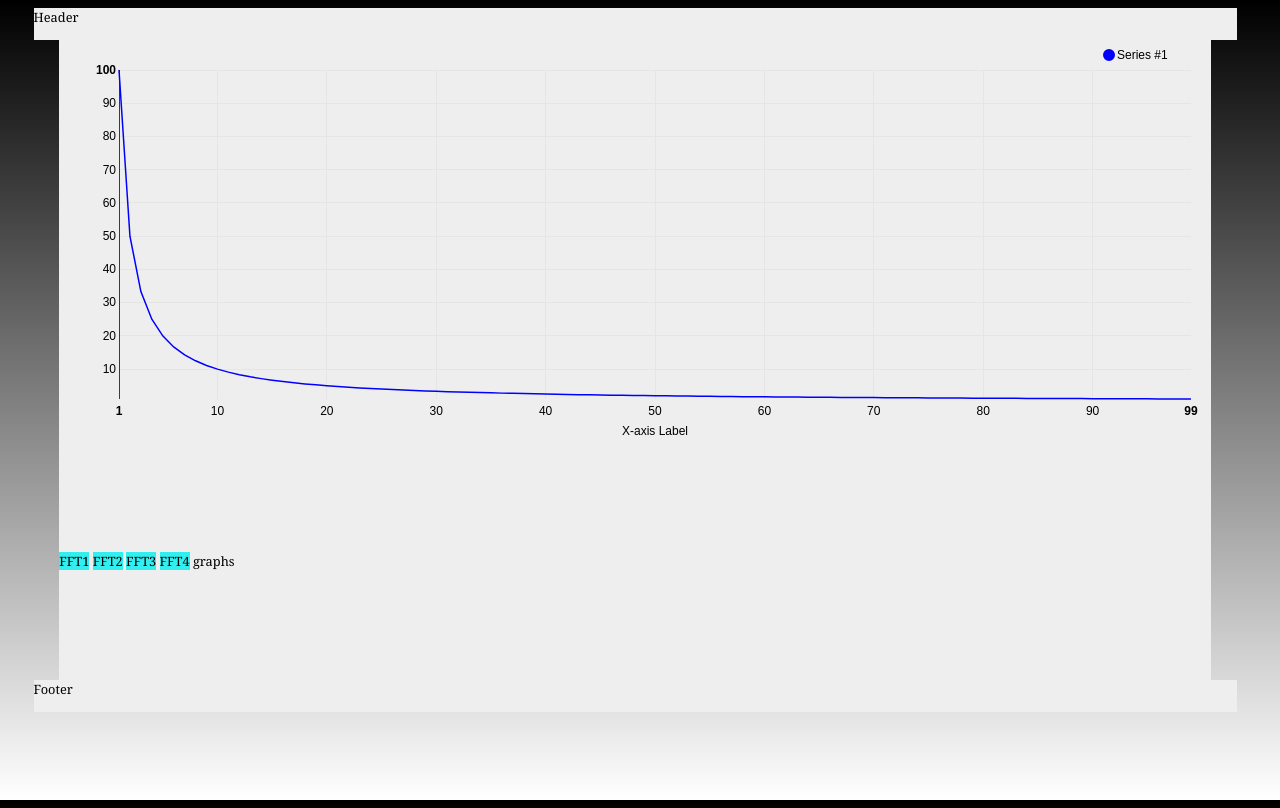
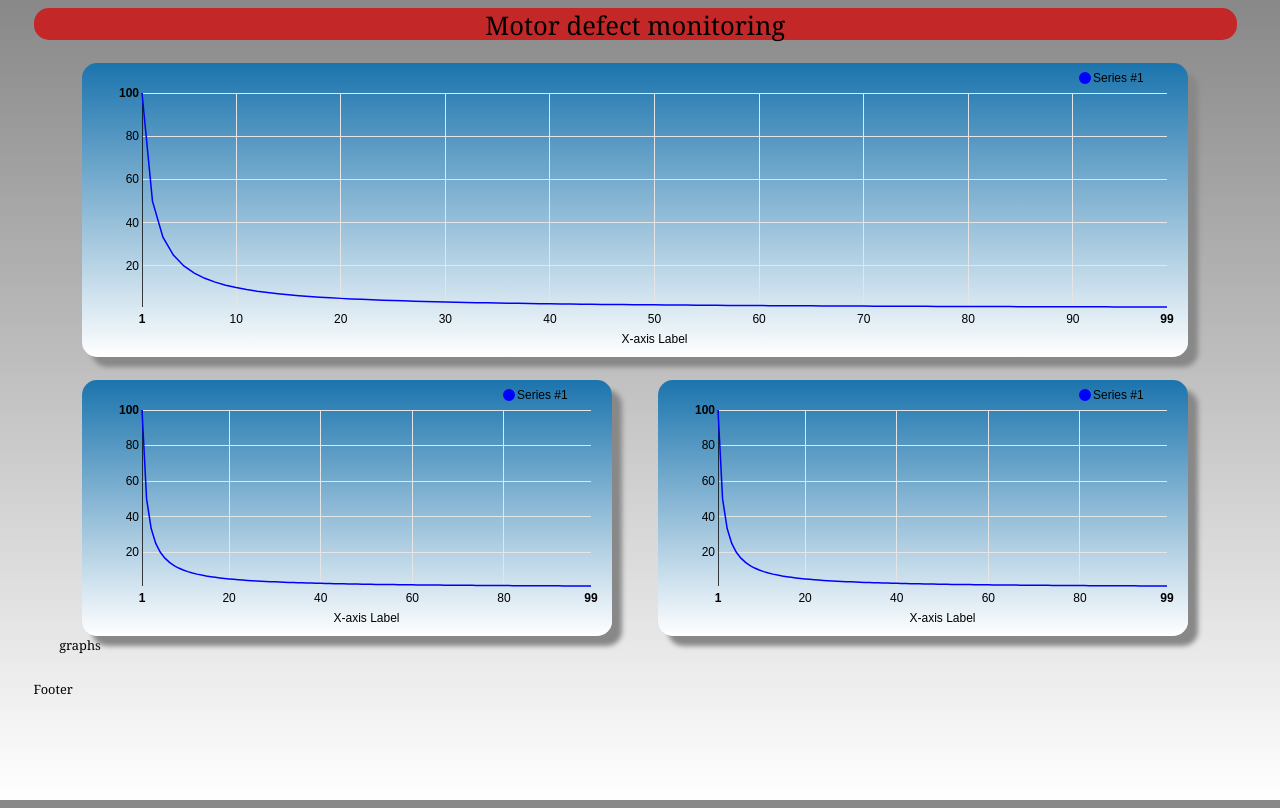
Before and after one commit to mistert69/chromewebapp, a browser extension: page fft.html in a window 1280 px wide. Drawn offline with nearby package versions, Linux system fonts and the light colour scheme.

Commit message:
added extra graphs

```diff
--- a/css/style.css
+++ b/css/style.css
@@ -5,8 +5,9 @@
 */
 
 
-body { font: 1vw Georgia, serif; }  /* 1vw is 1% of the viewport width */
-div { background: #eee; }
+body { font: 1vw Georgia, serif; background-image: url("pictures/lagers.gif"); }  /* 1vw is 1% of the viewport width */
+#header {background: rgb(196, 39, 39);  font: 2vw Georgia, serif; text-align: center; color: #000; border-radius: 15px;  }
+div {  }
 d3graph { background: #3ee; }
 raw { background: #000; }
 fft1 { background: #111; }
--- a/css/wide.css
+++ b/css/wide.css
@@ -1,10 +1,12 @@
 html { height:100%; } /* set the size to the current viewport */
-body { position: relative; background: linear-gradient(black, white);  width: 100%; height: 100%;  }
-#header {  width: 94%; height: 4%; margin-left: 2% }
+body { position: relative; background: linear-gradient(#888, white);  width: 100%; height: 100%;  }
+#header {  width: 94%; height: 4%; margin-left: 2%  }
 #footer {  width: 94%; height: 4%; margin-left: 2% }
 #graphs {  position: relative; width: 90%; height: 80%; margin-left: 4% ; }
 #graphs:after { content: "graphs" ;}
-#raw{  position: relative; float: left; width: 100% ; height: 80% ;}
+#raw{ margin-top: 2% ;margin-left: 2% ; margin-right: 2% ; position: relative; float: left; width: 96% ; height: 45% ; background: linear-gradient(#1b74ad, white); border-radius: 15px; box-shadow: 10px 10px 5px #888888; }
+#fft{ margin-top: 2% ;margin-left: 2% ; margin-right: 2% ; position: relative; float: left; width: 46% ; height: 40% ; background: linear-gradient(#1b74ad, white); border-radius: 15px; box-shadow: 10px 10px 5px #888888; }
+#time{ margin-top: 2% ;margin-left: 2% ; margin-right: 2% ; position: relative; float: right; width: 46% ; height: 40% ; background: linear-gradient(#1b74ad, white); border-radius: 15px; box-shadow: 10px 10px 5px #888888; }
 /*
 #header {  width: 100%; height: 300px; }
 d3graph { width: 170px; height: 300px;  left: 0; top: 64px; }
--- a/fft.html
+++ b/fft.html
@@ -24,30 +24,42 @@
 <body>
 
 
-        <div id="header">Header</div>          <!- div are all the subclasses of body  -->
+        <div id="header">Motor defect monitoring</div>          <!- div are all the subclasses of body  -->
 
 	    <div id="graphs">
 
            <div id="raw">
 
-               <svg style='height:80%'/>
+               <svg />
 
-               <script src="js/mychart.js"></script>
+
 
            </div>        <!- d3graph are all the graphs sections  -->
 
-           <d3graph id="fft1">FFT1</d3graph>
 
-           <d3graph id="fft2">FFT2</d3graph>
 
-           <d3graph id="fft3">FFT3</d3graph>
+           <d3graph id="fft">
 
-           <d3graph id="fft4">FFT4</d3graph>
+                <svg />
+
+           </d3graph>
+
+           <d3graph id="time">
+
+               <svg />
+
+           </d3graph>
+
 
         </div>
 
         <div id="footer">Footer</div>
 
 </body>
-         <script type='text/javascript'   window.onresize(); ></script>  <!- force a resize so all the % options in css work -->
+         <script>
+             document.getElementById("raw").style.height= "46%";
+         </script>
+         <script src="js/mychart.js"></script>
+
+         <script type='text/javascript'  $(window).trigger('resize'); ></script>  <!- force a resize so all the % options in css work -->
 </html>
--- a/js/mychart.js
+++ b/js/mychart.js
@@ -26,7 +26,7 @@ nv.addGraph(function() {
         .tickFormat(d3.format("d"))
         ;
 
-    d3.select("svg")
+    d3.select("#raw svg")
         .datum(myData())
         .transition().duration(500).call(chart);
 
@@ -39,3 +39,53 @@ nv.addGraph(function() {
 
     return chart;
 });
+
+nv.addGraph(function() {
+    var chart = nv.models.lineChart();
+
+    chart.xAxis
+        .axisLabel("X-axis Label");
+
+    chart.yAxis
+        .axisLabel("Y-axis Label")
+        .tickFormat(d3.format("d"))
+        ;
+
+    d3.select("#fft svg")
+        .datum(myData())
+        .transition().duration(500).call(chart);
+
+    nv.utils.windowResize(
+            function() {
+                nv.log("resize");
+                chart.update();
+            }
+        );
+
+    return chart;
+});
+
+nv.addGraph(function() {
+    var chart = nv.models.lineChart();
+
+    chart.xAxis
+        .axisLabel("X-axis Label");
+
+    chart.yAxis
+        .axisLabel("Y-axis Label")
+        .tickFormat(d3.format("d"))
+        ;
+
+    d3.select("#time svg")
+        .datum(myData())
+        .transition().duration(500).call(chart);
+
+    nv.utils.windowResize(
+            function() {
+                nv.log("resize");
+                chart.update();
+            }
+        );
+
+    return chart;
+});
```
